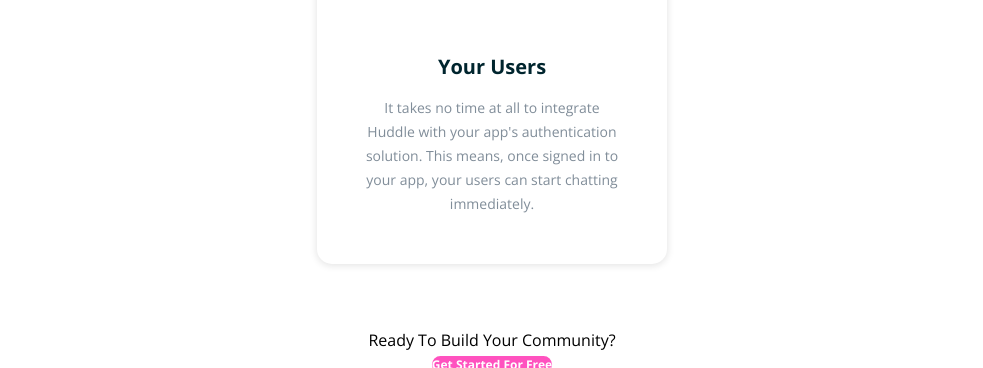
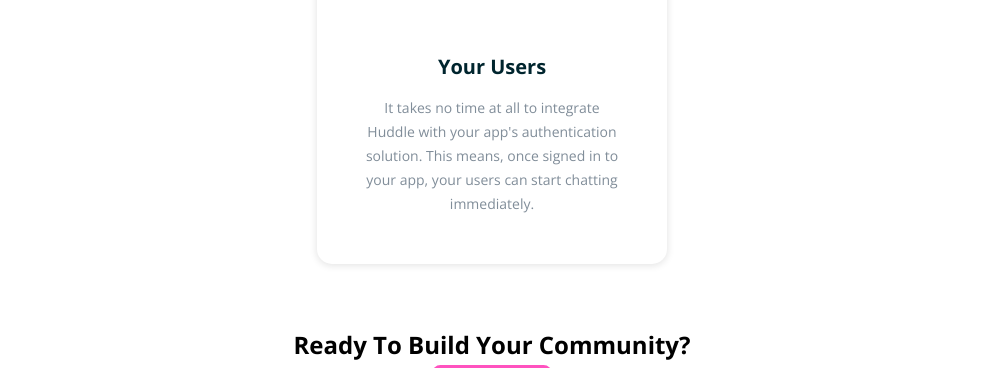
Before and after one commit to nicknjagi/huddle-landing-page-with-alternating-feature-blocks, a plain HTML site: page index.html in a window 1280 px wide. Shown: the part 2213-2581 px from the top of the page, without its empty margins (148-1131 px from the left). Drawn offline with nearby package versions, Linux system fonts and the light colour scheme.

Commit message:
add container for floating card

```diff
--- a/index.html
+++ b/index.html
@@ -62,9 +62,11 @@
         </div>
     </section>
 
-    <div class="floating-card">
-        <p>Ready To Build Your Community?</p>
-        <button>Get Started For Free</button>
+    <div class="floating-card-container">
+        <div class="floating-card">
+            <h2>Ready To Build Your Community?</h2>
+            <button>Get Started For Free</button>
+        </div>
     </div>
 
     <footer>
```
